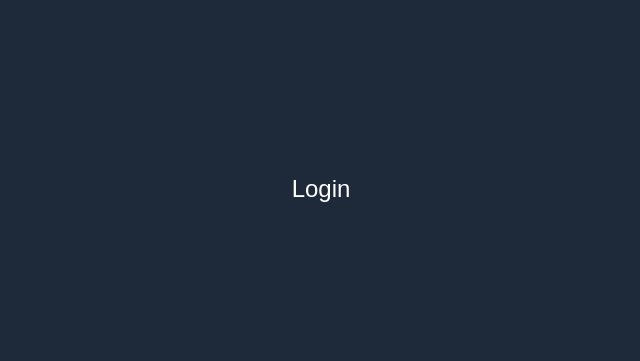
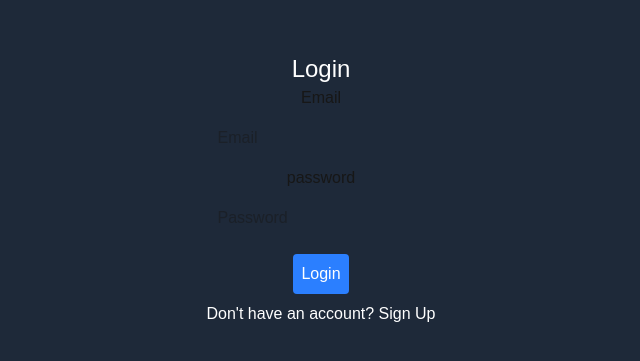
Before and after one commit to Priyanshup7970/auth, a Next.js app: page /login in a window 1280 px wide. Shown: the part 211-572 px from the top of the page, without its empty margins (319-959 px from the left). Built offline with nearby package versions, Linux system fonts and the light colour scheme.

Commit message:
Implement login and signup pages with form handling; add user model schema

```diff
--- a/src/app/login/page.tsx
+++ b/src/app/login/page.tsx
@@ -1,7 +1,43 @@
+"use client";
+import Link from "next/link";
+import React from "react";
+import { useRouter } from "next/navigation";
+import { axios } from "axios";
+import { useState } from "react";
+
+
+
 export default function LoginPage() {
-  return (
-  <div className="flex flex-col justify-center items-center h-screen bg-gray-800">
-   <h1 className="text-center text-white text-2xl" >Login</h1>
+
+  const [user, setUser] = useState({
+    email: "",
+    password: ""
+  });
+  const onLogin = async () => {}
+
+return (
+    <div className="flex flex-col justify-center items-center h-screen bg-gray-800">
+        <h1 className="text-center text-white text-2xl" >Login</h1>
+        <hr />
+
+        <label htmlFor="email">Email</label>
+        <input
+         type="email"
+         placeholder="Email"
+         className="p-2 m-2 rounded"
+         onChange={(e) => setUser({...user, email: e.target.value})} />
+        <label htmlFor="password">password</label>
+        <input
+        id="password"
+        type="password"
+        value={user.password}
+        placeholder="Password"
+        className="p-2 m-2 rounded"
+        onChange={(e) => setUser({...user, password: e.target.value})} />
+        <button
+        className="bg-blue-500 text-white p-2 m-2 rounded"
+        onClick={onLogin}>Login</button>
+        <Link href="/signup" className="text-white">Don't have an account? Sign Up</Link>
     </div>
   )
 }
--- /dev/null
+++ b/src/app/profile/[id]/page.tsx
@@ -0,0 +1,11 @@
+export default function UserProfile({params}: any) {
+    return (
+            <div className="flex flex-col justify-center items-center h-screen bg-gray-800">
+            <h1 className="text-center text-white text-2xl" >profile</h1>
+            <hr />
+            <p className="text-4xl">Profile Page
+                <span className="p-2 ml-2 rounded bg-blue-600 text-white">{params.id}</span>
+                </p>
+        </div>
+    )
+}
--- /dev/null
+++ b/src/app/profile/page.tsx
@@ -0,0 +1,9 @@
+export default function ProfilePage() {
+    return (
+            <div className="flex flex-col justify-center items-center h-screen bg-gray-800">
+            <h1 className="text-center text-white text-2xl" >profile</h1>
+            <hr />
+            <p>Profile Page</p>
+        </div>
+    )
+}
--- a/src/app/signup/page.tsx
+++ b/src/app/signup/page.tsx
@@ -10,7 +10,7 @@ import { useState } from "react";
 export default function SignupPage() {
 
   const [user, setUser] = useState({
-    name: "",
+    username: "",
     email: "",
     password: ""
   });
@@ -26,11 +26,25 @@ return (
         type="text"
         value={user.username}
         placeholder="username"
+        className="p-2 border border-gray-300 rounded-lg mb-3.5 focus:outline-none focus:border-gray-700"
         onChange={(e) => setUser({...user, username: e.target.value})} />
-        <label htmlFor="username">Email</label>
-        <input type="email" placeholder="Email" className="p-2 m-2 rounded" onChange={(e) => setUser({...user, email: e.target.value})} />
-        <input type="password" placeholder="Password" className="p-2 m-2 rounded" onChange={(e) => setUser({...user, password: e.target.value})} />
-        <button className="bg-blue-500 text-white p-2 m-2 rounded" onClick={onSignup}>Signup</button>
+        <label htmlFor="email">Email</label>
+        <input
+         type="email"
+         placeholder="Email"
+         className="p-2 m-2 rounded"
+         onChange={(e) => setUser({...user, email: e.target.value})} />
+        <label htmlFor="password">password</label>
+        <input
+        id="password"
+        type="password"
+        value={user.password}
+        placeholder="Password"
+        className="p-2 m-2 rounded"
+        onChange={(e) => setUser({...user, password: e.target.value})} />
+        <button
+        className="bg-blue-500 text-white p-2 m-2 rounded"
+        onClick={onSignup}>Signup</button>
         <Link href="/login" className="text-white">Already have an account? Login</Link>
     </div>
   )
--- /dev/null
+++ b/src/model/userModel.js
@@ -0,0 +1,34 @@
+import mongoose from "mongoose";
+
+const userSchema = new mongoose.Schema({
+    username: {
+        type: String,
+        required: [true,"Please provide a Username"],
+        unique: true,
+    },
+    email: {
+        type: String,
+        required: [true,"Please provide an Email"],
+        unique: true,
+    },
+    password: {
+        type: String,
+        required: [true,"Please provide a Password"],
+    },
+    isVerified: {
+        type: Boolean,
+        default: false
+    },
+    isAdmin: {
+        type: Boolean,
+        default: false
+    },
+    forgotPasswordToken: String,
+    forgotPasswordTokenExpiry: Date,
+    verifyToken: string,
+    verifyTokenExpiry: Date,
+})
+
+const User= mongoose.model.users || mongoose.model("users", userSchema)
+
+export default User
```
